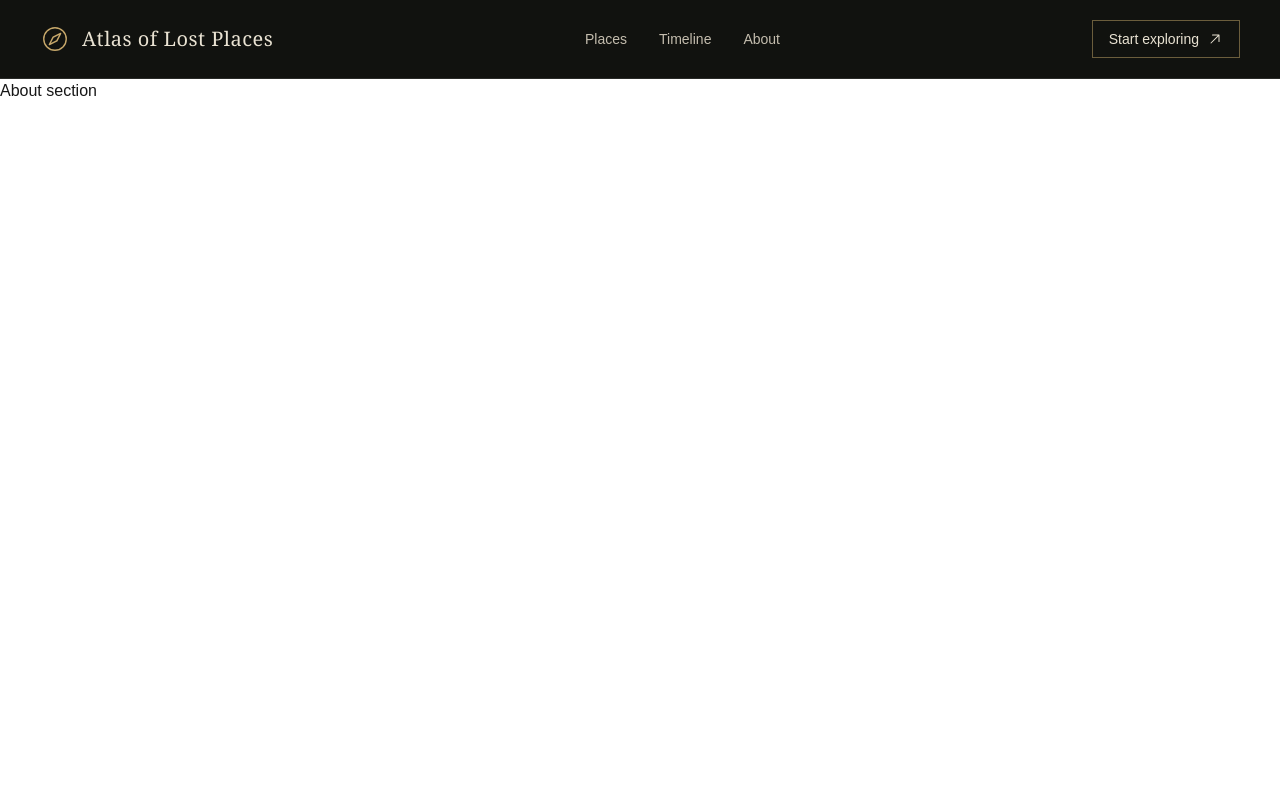
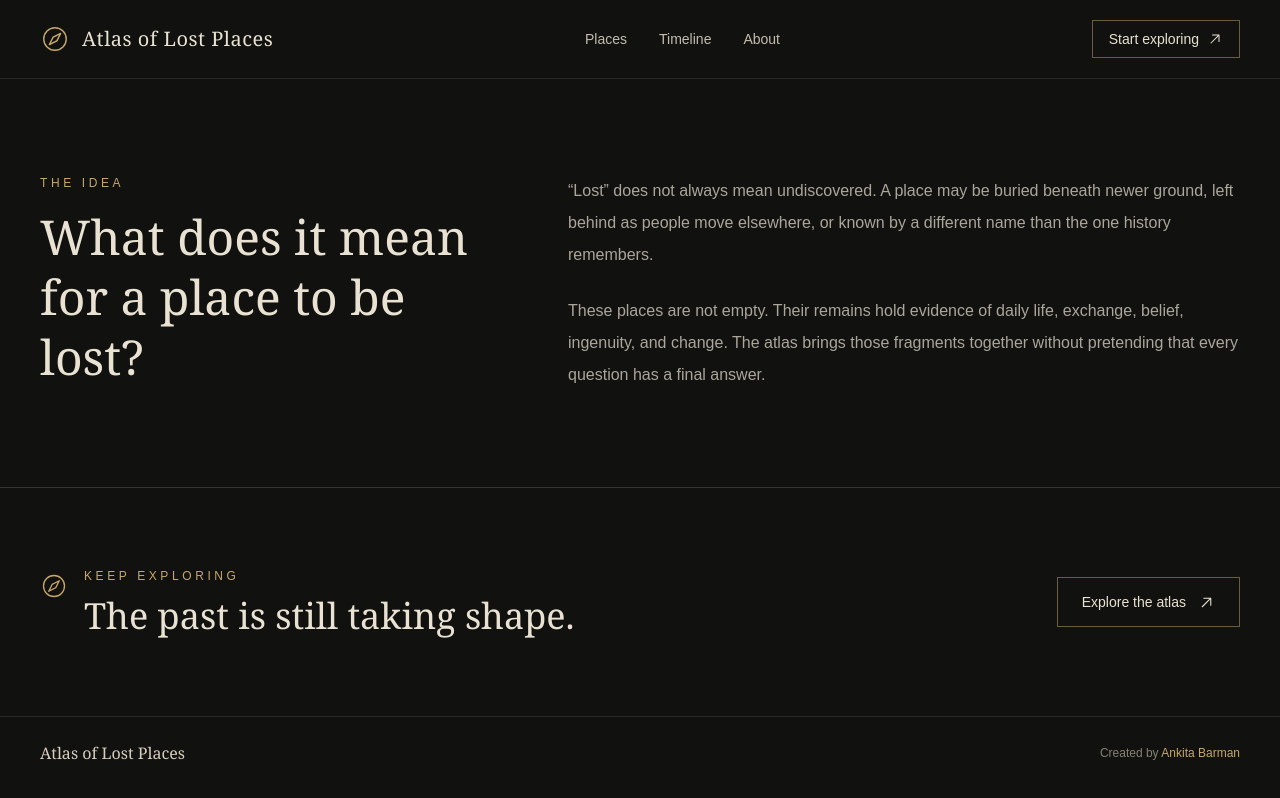
Before and after one commit to annkitabarman/lost-places-blogs, a Next.js app: page /about in a window 1280 px wide. Shown: the top 798 px of the page. Built offline with nearby package versions, Linux system fonts and the light colour scheme.

Commit message:
feat: implement AboutPage component with structured content and navigation

```diff
--- a/src/app/about/page.tsx
+++ b/src/app/about/page.tsx
@@ -1,3 +1,76 @@
-export default function About() {
-  return <>About section</>;
+import Link from "next/link";
+import { ArrowUpRightIcon, CompassIcon } from "@/components/icons";
+
+export const metadata = {
+  title: "About the Atlas | Atlas of Lost Places",
+  description:
+    "Learn what the Atlas of Lost Places documents and how to read its historical records.",
+};
+
+export default async function AboutPage() {
+  return (
+    <main className="min-h-screen bg-[#11120f] text-[#e9e2d2]">
+      <section className="mx-auto max-w-7xl px-6 py-16 lg:px-10 lg:py-24">
+        <div className="grid gap-10 lg:grid-cols-[0.8fr_1.2fr] lg:gap-20">
+          <div>
+            <p className="mb-4 text-xs uppercase tracking-[0.3em] text-[#c6a76a]">
+              The idea
+            </p>
+            <h2 className="max-w-md font-serif text-4xl leading-tight sm:text-5xl">
+              What does it mean for a place to be lost?
+            </h2>
+          </div>
+          <div className="max-w-2xl space-y-6 text-base leading-8 text-[#aaa69b]">
+            <p>
+              “Lost” does not always mean undiscovered. A place may be buried
+              beneath newer ground, left behind as people move elsewhere, or
+              known by a different name than the one history remembers.
+            </p>
+            <p>
+              These places are not empty. Their remains hold evidence of daily
+              life, exchange, belief, ingenuity, and change. The atlas brings
+              those fragments together without pretending that every question
+              has a final answer.
+            </p>
+          </div>
+        </div>
+      </section>
+
+      <section className="mx-auto flex max-w-7xl flex-col gap-6 border-t border-white/15 px-6 py-16 sm:flex-row sm:items-center sm:justify-between lg:px-10 lg:py-20">
+        <div className="flex items-start gap-4">
+          <CompassIcon
+            size={28}
+            weight="light"
+            className="mt-1 shrink-0 text-[#c6a76a]"
+          />
+          <div>
+            <p className="text-xs uppercase tracking-[0.3em] text-[#c6a76a]">
+              Keep exploring
+            </p>
+            <h2 className="mt-3 font-serif text-3xl sm:text-4xl">
+              The past is still taking shape.
+            </h2>
+          </div>
+        </div>
+        <Link
+          href="/atlas"
+          className="inline-flex items-center gap-3 self-start border border-[#c6a76a]/50 px-6 py-3.5 text-sm transition hover:bg-[#c6a76a] hover:text-[#11120f] sm:self-auto"
+        >
+          Explore the atlas
+          <ArrowUpRightIcon size={17} />
+        </Link>
+      </section>
+
+      <footer className="border-t border-white/10">
+        <div className="mx-auto flex max-w-7xl flex-col gap-2 px-6 py-6 text-xs sm:flex-row sm:items-center sm:justify-between lg:px-10">
+          <p className="font-serif text-base text-[#d7cebd]">
+            Atlas of Lost Places
+          </p>
+          <p className="text-[#858176]">
+            Created by <span className="text-[#c6a76a]">Ankita Barman</span>
+          </p>
+        </div>
+      </footer>
+    </main>
+  );
 }
```
